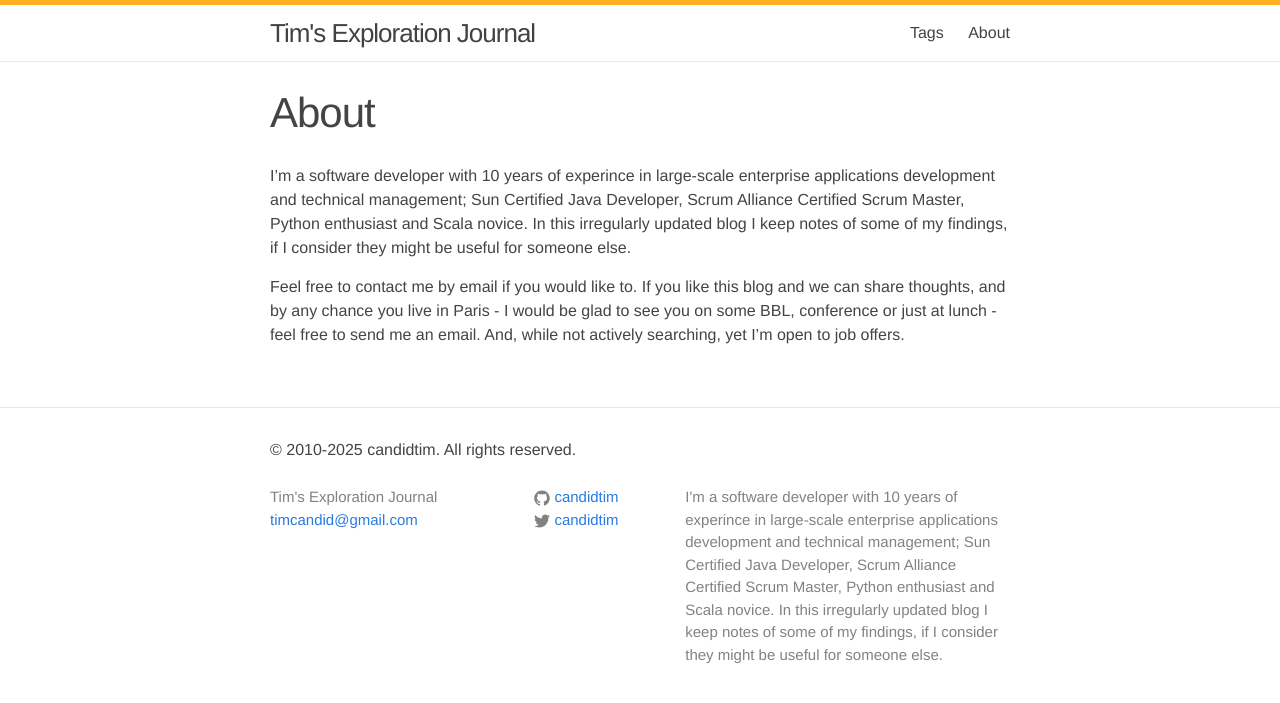
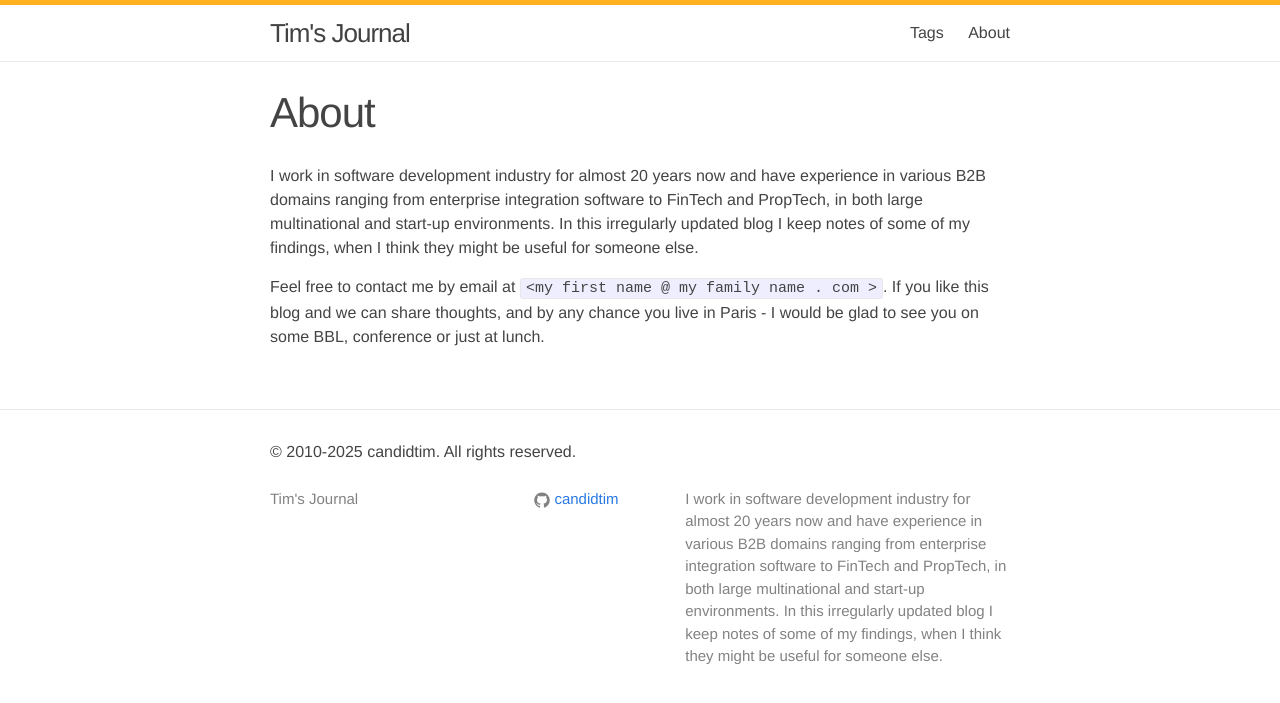
Before and after one commit to candidtim/candidtim.github.io, a Jekyll site: the page built from about.md, in a window 1280 px wide. Shown: the top 703 px of the page. Built offline with Jekyll 4.4.1, drawn with Linux system fonts in a browser that asks for light colours.

```diff
--- a/_config.yml
+++ b/_config.yml
@@ -1,14 +1,13 @@
 # Site settings
-title: Tim's Exploration Journal
-email: timcandid@gmail.com
+title: Tim's Journal
 description: > # this means to ignore newlines until "baseurl:"
-  I'm a software developer with 10 years of experince in large-scale enterprise applications development and technical
-  management; Sun Certified Java Developer, Scrum Alliance Certified Scrum Master, Python enthusiast and Scala novice.
-  In this irregularly updated blog I keep notes of some of my findings, if I consider they might be useful for someone
-  else.
+  I work in software development industry for almost 20 years now and have
+  experience in various B2B domains ranging from enterprise integration
+  software to FinTech and PropTech, in both large multinational and start-up
+  environments. In this irregularly updated blog I keep notes of some of my
+  findings, when I think they might be useful for someone else.
 baseurl: "" # the subpath of your site, e.g. /blog/
 url: "http://candidtim.github.io" # the base hostname & protocol for your site
-twitter_username: candidtim
 github_username:  candidtim
 
 # Build settings
--- a/about.md
+++ b/about.md
@@ -4,10 +4,12 @@ title: About
 permalink: /about/
 ---
 
-I'm a software developer with 10 years of experince in large-scale enterprise applications development and technical
-management; Sun Certified Java Developer, Scrum Alliance Certified Scrum Master, Python enthusiast and Scala novice.
-In this irregularly updated blog I keep notes of some of my findings, if I consider they might be useful for someone else.
+I work in software development industry for almost 20 years now and have
+experience in various B2B domains ranging from enterprise integration
+software to FinTech and PropTech, in both large multinational and start-up
+environments. In this irregularly updated blog I keep notes of some of my
+findings, when I think they might be useful for someone else.
 
-Feel free to contact me by email if you would like to. If you like this blog and we can share thoughts, and by any
-chance you live in Paris - I would be glad to see you on some BBL, conference or just at lunch - feel free to send me
-an email. And, while not actively searching, yet I'm open to job offers.
+Feel free to contact me by email at `<my first name @ my family name . com >`.
+If you like this blog and we can share thoughts, and by any chance you live in
+Paris - I would be glad to see you on some BBL, conference or just at lunch.
```
Also changed, not shown: _posts/2017-08-11-write-vim-plugin-in-python.md (+7 -23 lines), _posts/2025-04-24-MCP-goes-beyond-context-injection.md (added, +73 -0 lines), assets/mcp/chat-vs-agent.png (added), assets/mcp/meeting-planner-agent.png (added).
